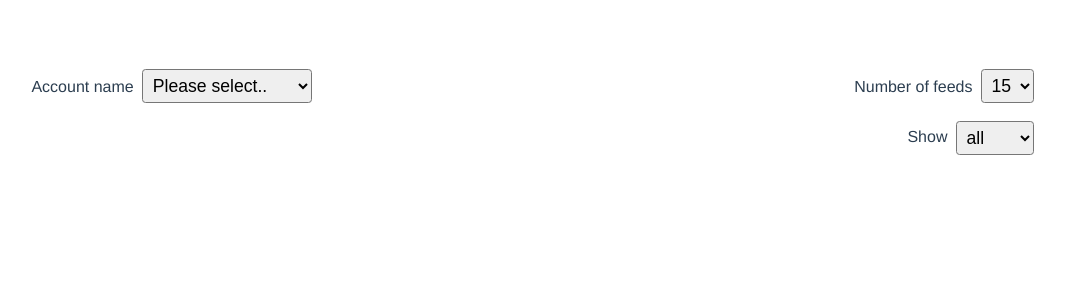
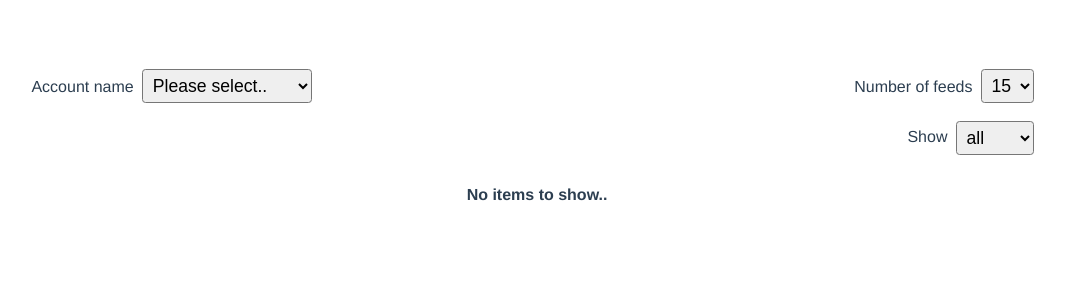
Before and after one commit to ElenaDo/Insta-feed, a Vue app: page / in a window 1280 px wide. Shown: the top 300 px of the page, without its empty margins (103-1168 px from the left). Built offline with nearby package versions, Linux system fonts and the light colour scheme.

Commit message:
no items message

```diff
--- a/src/components/Instagram.vue
+++ b/src/components/Instagram.vue
@@ -9,6 +9,7 @@
         </option>
       </select>
     </div>
+    <h4 v-show="!limited.length">No items to show..</h4>
     <div class="insta-feed">
       <Card v-for="post in limited" :key="post.id" :post="post"/>
     </div>
```
